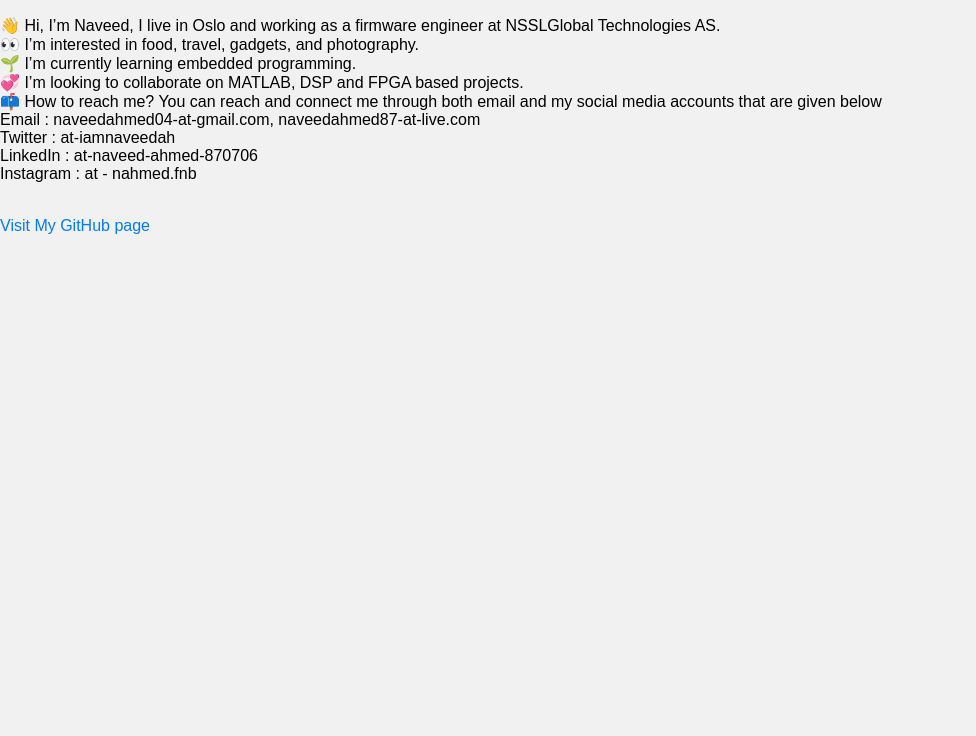
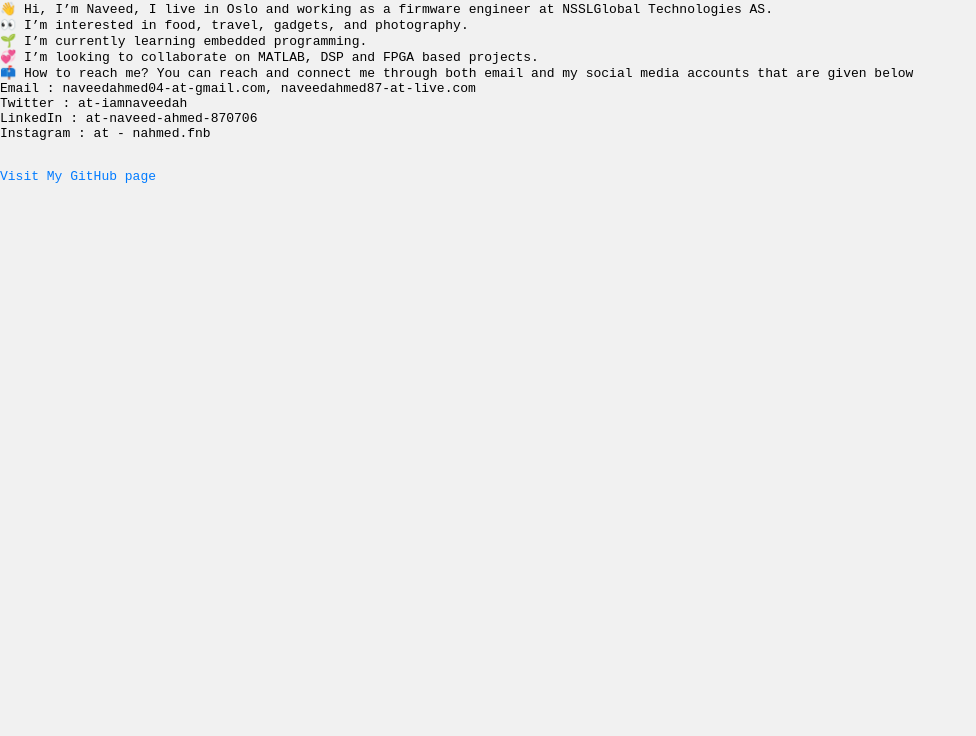
Before and after one commit to nahmed087/nahmed087.github.io, a plain HTML site: page index.html in a window 1280 px wide. Shown: the part 64-800 px from the top of the page, without its empty margins (0-976 px from the left). Drawn offline with Linux system fonts and the light colour scheme.

Commit message:
Update styles.css

```diff
--- a/styles.css
+++ b/styles.css
@@ -1,6 +1,6 @@
 /* Styles for the body */
 body {
-  font-family: Arial, sans-serif;
+  font-family: Monospace;
   margin: 0;
   padding: 0;
   background-color: #f1f1f1;
```
